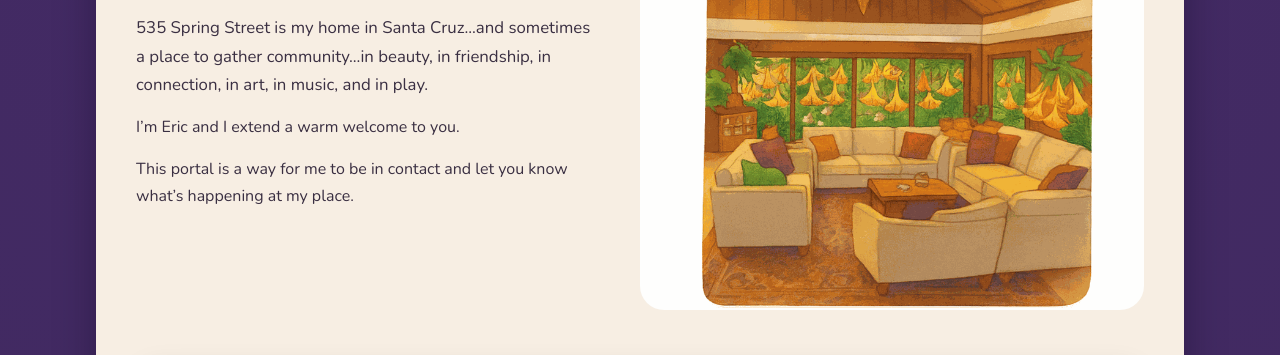
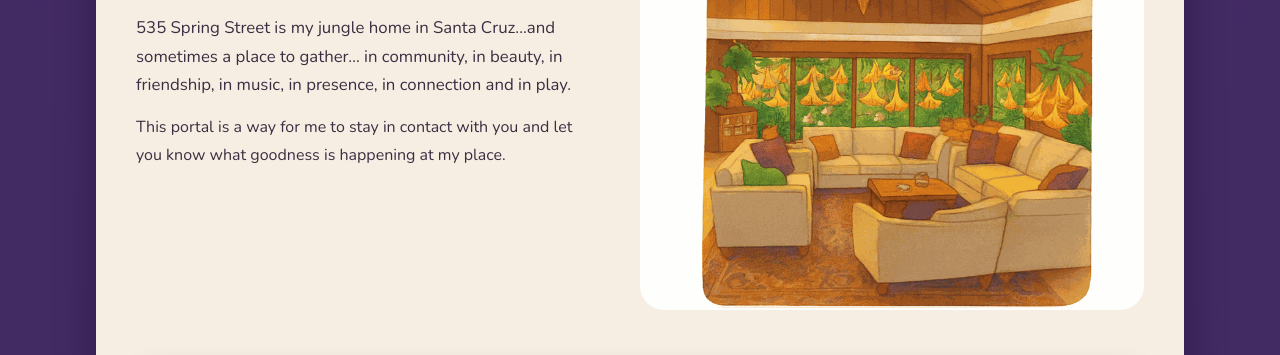
Before and after one commit to ericrschneider/junglehouse.events, a plain HTML site: page index.html in a window 1280 px wide. Shown: the part 206-561 px from the top of the page. Drawn offline with nearby package versions, Linux system fonts and the light colour scheme.

Commit message:
Revise welcome message in index.html
Updated the text to enhance clarity and warmth.

```diff
--- a/index.html
+++ b/index.html
@@ -30,16 +30,12 @@
               Gatherings
             </h1>
             <p class="lead">
-              535 Spring Street is my home in Santa Cruz...and sometimes a place
-              to gather community...in beauty, in friendship, in connection,
-              in art, in music, and in play.
+              535 Spring Street is my jungle home in Santa Cruz...and sometimes a place to gather…
+              in community, in beauty, in friendship, in music, in presence, in connection and in play.
             </p>
             <p>
-              I’m Eric and I extend a warm welcome to you.
-            </p>
-            <p>
-              This portal is a way for me to be in contact and let you know what’s
-              happening at my place.
+              This portal is a way for me to stay in contact with you and let you know what goodness
+              is happening at my place.
             </p>
           </div>
           <div class="hero-image">
```
